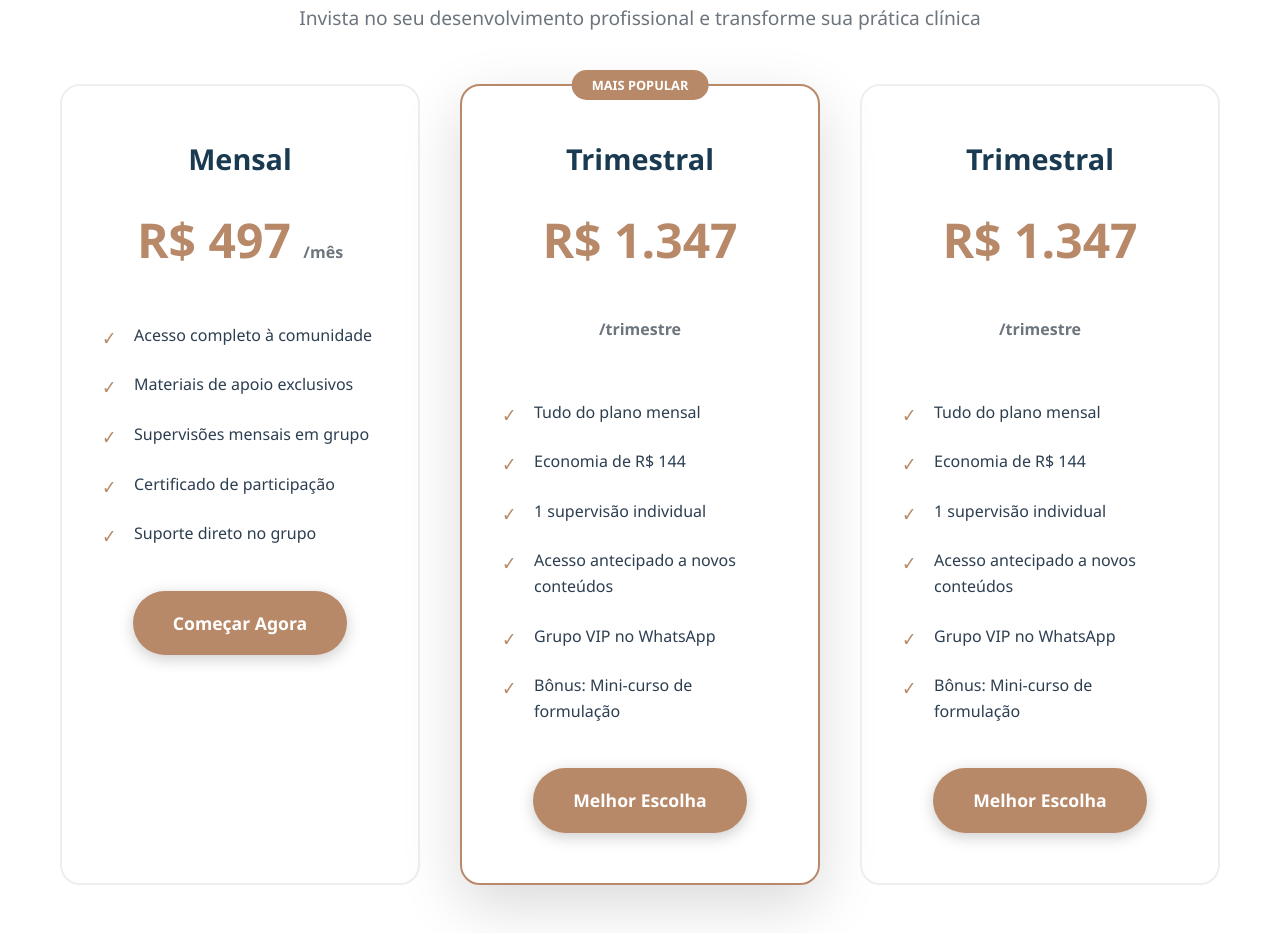
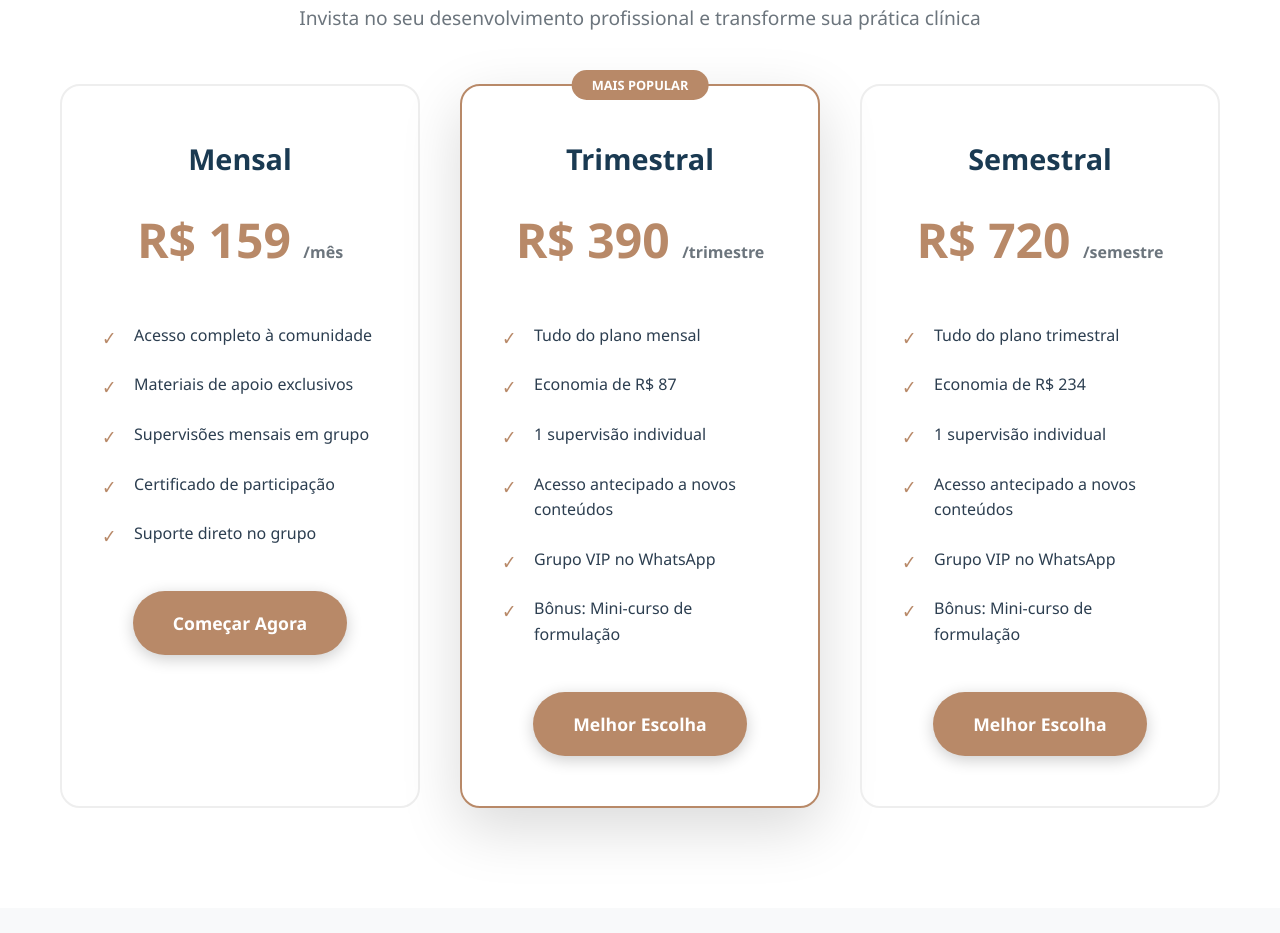
Before and after one commit to beacastroalves/benedi, a plain HTML site: page index.html in a window 1280 px wide. Shown: the part 6050-6983 px from the top of the page. Drawn offline with Linux system fonts and the light colour scheme.

Commit message:
atualizando preços e style

```diff
--- a/index.html
+++ b/index.html
@@ -212,7 +212,7 @@
         <div class="pricing-card">
           <h3>Mensal</h3>
           <div class="price">
-            R$ 497
+            R$ 159
             <span class="price-period">/mês</span>
           </div>
           <ul class="pricing-features">
@@ -228,11 +228,11 @@
         <div class="pricing-card featured">
           <h3>Trimestral</h3>
           <div class="price">
-            R$ 1.347 <span class="price-period">/trimestre</span>
+            R$ 390 <span class="price-period">/trimestre</span>
           </div>
           <ul class="pricing-features">
             <li>Tudo do plano mensal</li>
-            <li>Economia de R$ 144</li>
+            <li>Economia de R$ 87</li>
             <li>1 supervisão individual</li>
             <li>Acesso antecipado a novos conteúdos</li>
             <li>Grupo VIP no WhatsApp</li>
@@ -242,14 +242,14 @@
         </div>
 
         <div class="pricing-card">
-          <h3>Trimestral</h3>
+          <h3>Semestral</h3>
           <div class="price">
-            R$ 1.347
-            <span class="price-period">/trimestre</span>
+            R$ 720
+            <span class="price-period">/semestre</span>
           </div>
           <ul class="pricing-features">
-            <li>Tudo do plano mensal</li>
-            <li>Economia de R$ 144</li>
+            <li>Tudo do plano trimestral</li>
+            <li>Economia de R$ 234</li>
             <li>1 supervisão individual</li>
             <li>Acesso antecipado a novos conteúdos</li>
             <li>Grupo VIP no WhatsApp</li>
--- a/style.css
+++ b/style.css
@@ -398,7 +398,7 @@ header::before {
 
 .pricing-cards {
   display: grid;
-  grid-template-columns: repeat(auto-fit, minmax(320px, 1fr));
+  grid-template-columns: repeat(auto-fit, minmax(360px, 1fr));
   gap: 40px;
   margin-top: 50px;
 }
@@ -531,7 +531,7 @@ header::before {
 }
 
 .faq-item.active .faq-answer {
-  max-height: 500px;
+  max-height: 1000px;
   padding: 0 32px 24px;
 }
 
@@ -610,6 +610,11 @@ footer {
 
 /* Responsive */
 @media (max-width: 768px) {
+  .container {
+    padding-left: 0;
+    padding-right: 0;
+  }
+
   .logo {
     font-size: 2rem;
   }
@@ -632,7 +637,7 @@ footer {
   }
 
   .pricing-card.featured {
-    transform: scale(1);
+    transform: scale(1.1);
   }
 
   footer {
```
